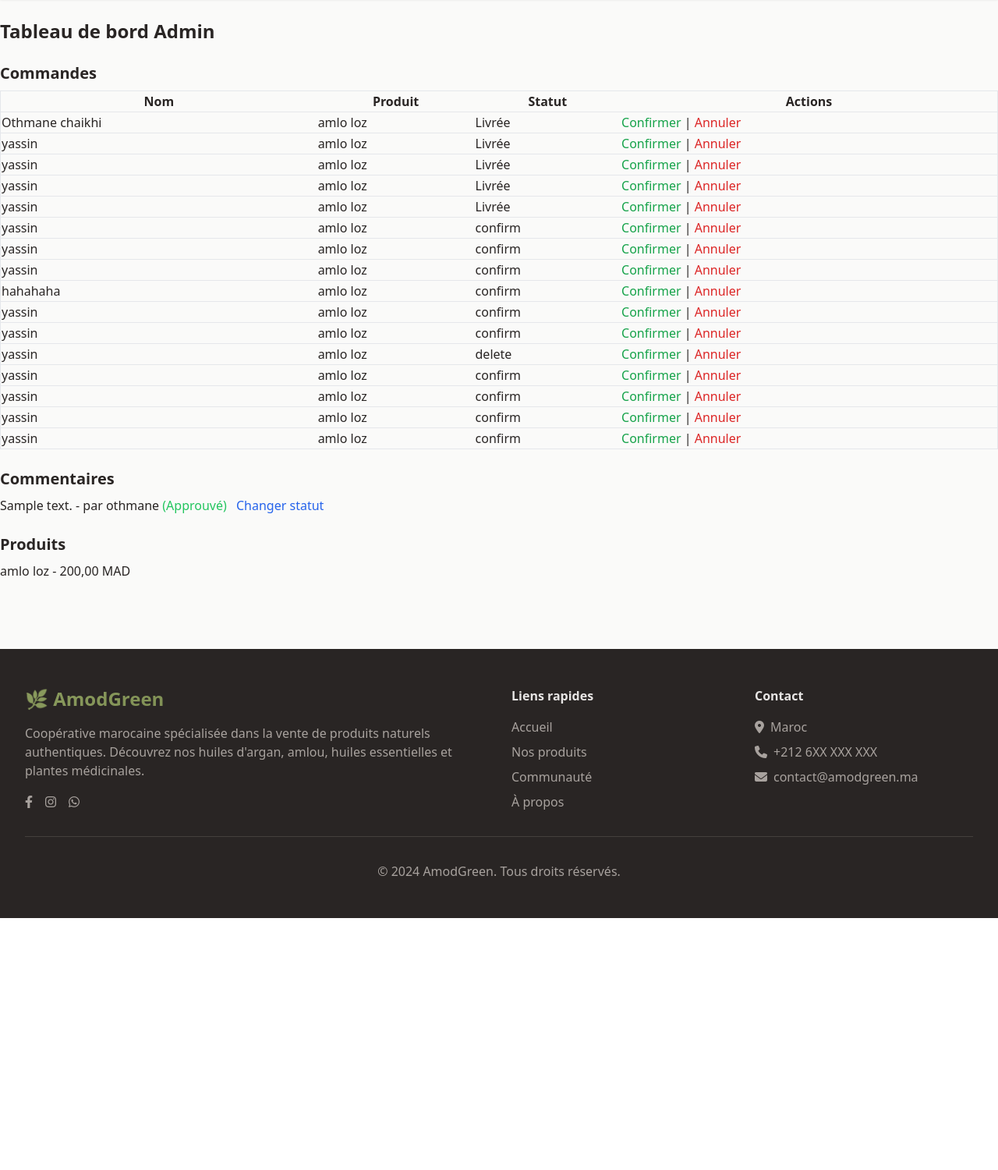
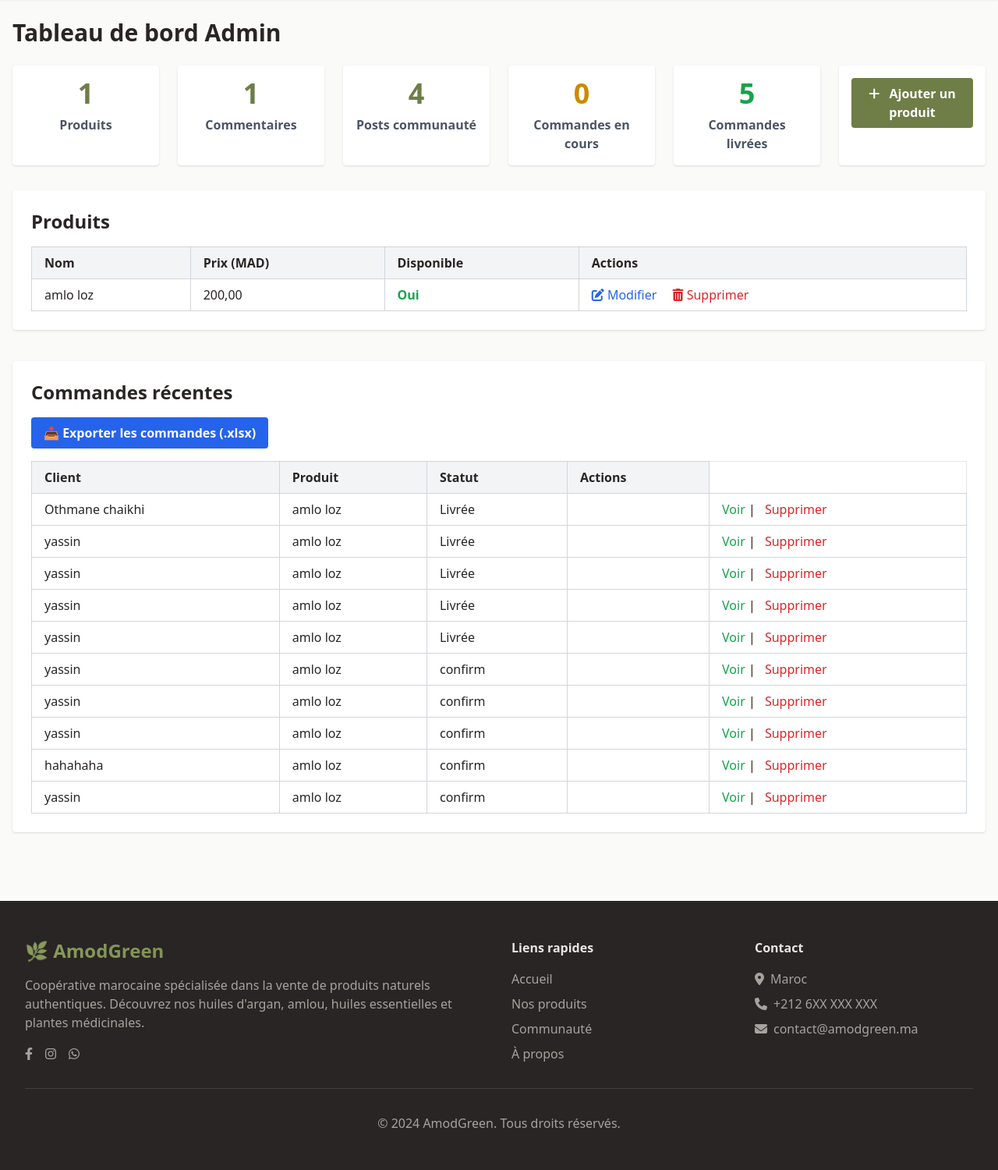
Before and after one commit to othmane-chaikhi/AmodgreenStore, a Django app: page /admin-dashboard/ in a window 1280 px wide. Shown: the part 65-1565 px from the top of the page at 78% size. Before the commit the page ends 1242 px from the top, so only its background shows below. Run offline with Django 4.2, Linux system fonts and the light colour scheme; a user stored in the database is signed in; data comes from the database, SQL or seed files in the repository; both versions use the stored data as it was after the commit; tables that the repository leaves empty hold one stand-in row (values such as "Sample post"); some libraries are stand-ins or nearby versions.

Commit message:
admin dashboard pas complet 90%

```diff
--- a/store/models.py
+++ b/store/models.py
@@ -88,7 +88,7 @@
     notes = models.TextField(blank=True, verbose_name="Remarques")
     status = models.CharField(max_length=20, choices=STATUS_CHOICES, default='pending', verbose_name="Statut")
     created_at = models.DateTimeField(auto_now_add=True, verbose_name="Date de commande")
-
+    estimated_delivery_date = models.DateField(null=True, blank=True, verbose_name="Date de livraison estimée")
     class Meta:
         verbose_name = "Commande"
         verbose_name_plural = "Commandes"
@@ -133,7 +133,7 @@
     content = models.TextField(verbose_name="Contenu")
     post_type = models.CharField(max_length=20, choices=POST_TYPES, default='discussion', verbose_name="Type de post")
     product = models.ForeignKey(Product, on_delete=models.CASCADE, null=True, blank=True, verbose_name="Produit lié")
-    is_approved = models.BooleanField(default=False, verbose_name="Approuvé")
+    is_approved = models.BooleanField(default=True, verbose_name="Approuvé")
     created_at = models.DateTimeField(auto_now_add=True)
     updated_at = models.DateTimeField(auto_now=True)
 
--- a/store/urls.py
+++ b/store/urls.py
@@ -1,7 +1,6 @@
 from django.urls import path
 from . import views
 from . import views_admin
-
 
 urlpatterns = [
     # Pages principales
@@ -23,7 +22,16 @@
     # Profil utilisateur
     path('profil/', views.profile, name='profile'),
 
+    # Admin dashboard & gestion
     path('admin-dashboard/', views_admin.admin_dashboard, name='admin_dashboard'),
+    path('admin-dashboard/product/create/', views_admin.product_create, name='product_create'),
     path('admin-dashboard/order/<int:order_id>/<str:status>/', views_admin.update_order_status, name='update_order_status'),
     path('admin-dashboard/comment/<int:comment_id>/toggle/', views_admin.toggle_comment_approval, name='toggle_comment_approval'),
+    path('admin-dashboard/product/<int:pk>/update/', views_admin.product_update, name='product_update'),
+    path('admin-dashboard/product/<int:pk>/delete/', views_admin.product_delete, name='product_delete'),
+    path('admin-dashboard/order/<int:order_id>/confirm/', views_admin.confirm_order, name='confirm_order'),
+    path('admin-dashboard/order/<int:order_id>/', views_admin.order_detail, name='order_detail'),
+    path('admin-dashboard/order/<int:order_id>/delete/', views_admin.delete_order, name='delete_order'),
+    path('admin-dashboard/export-orders/', views_admin.export_orders_excel, name='export_orders_excel'),
+
 ]
--- a/templates/admin/dashboard.html
+++ b/templates/admin/dashboard.html
@@ -2,47 +2,131 @@
 {% block title %}Tableau de bord Admin{% endblock %}
 
 {% block content %}
-<div class="container mx-auto py-6">
-    <h1 class="text-2xl font-bold mb-4">Tableau de bord Admin</h1>
+<div class="container mx-auto py-6 px-4">
 
-    <h2 class="text-xl font-semibold mt-6 mb-2">Commandes</h2>
-    <table class="w-full table-auto border">
-        <thead><tr><th>Nom</th><th>Produit</th><th>Statut</th><th>Actions</th></tr></thead>
+    <h1 class="text-3xl font-bold mb-6">Tableau de bord Admin</h1>
+
+    <!-- Cards statistiques -->
+    <div class="grid grid-cols-1 sm:grid-cols-2 md:grid-cols-3 lg:grid-cols-6 gap-6 mb-8">
+        <div class="bg-white rounded shadow p-4 text-center">
+            <div class="text-4xl font-bold text-olive-600">{{ total_products }}</div>
+            <div class="mt-2 text-gray-600 font-semibold">Produits</div>
+        </div>
+        <div class="bg-white rounded shadow p-4 text-center">
+            <div class="text-4xl font-bold text-olive-600">{{ total_comments }}</div>
+            <div class="mt-2 text-gray-600 font-semibold">Commentaires</div>
+        </div>
+        <div class="bg-white rounded shadow p-4 text-center">
+            <div class="text-4xl font-bold text-olive-600">{{ total_posts }}</div>
+            <div class="mt-2 text-gray-600 font-semibold">Posts communauté</div>
+        </div>
+        <div class="bg-white rounded shadow p-4 text-center">
+            <div class="text-4xl font-bold text-yellow-600">{{ orders_pending }}</div>
+            <div class="mt-2 text-gray-600 font-semibold">Commandes en cours</div>
+        </div>
+        <div class="bg-white rounded shadow p-4 text-center">
+            <div class="text-4xl font-bold text-green-600">{{ orders_delivered }}</div>
+            <div class="mt-2 text-gray-600 font-semibold">Commandes livrées</div>
+        </div>
+        <div class="bg-white rounded shadow p-4 text-center">
+            <a href="{% url 'product_create' %}"
+               class="inline-block bg-olive-600 hover:bg-olive-700 text-white px-4 py-2 rounded font-semibold transition">
+                <i class="fas fa-plus mr-2"></i> Ajouter un produit
+            </a>
+        </div>
+    </div>
+
+    <!-- Tableau des produits -->
+    <div class="bg-white rounded shadow p-6">
+        <h2 class="text-2xl font-semibold mb-4">Produits</h2>
+        <table class="w-full table-auto border-collapse border border-gray-200">
+            <thead>
+                <tr class="bg-gray-100">
+                    <th class="border border-gray-300 px-4 py-2 text-left">Nom</th>
+                    <th class="border border-gray-300 px-4 py-2 text-left">Prix (MAD)</th>
+                    <th class="border border-gray-300 px-4 py-2 text-left">Disponible</th>
+                    <th class="border border-gray-300 px-4 py-2 text-left">Actions</th>
+                </tr>
+            </thead>
             <tbody>
-        {% for order in orders %}
-        <tr class="border-t">
-            <td>{{ order.full_name }}</td>
-            <td>{{ order.product.name }}</td>
-            <td>{{ order.get_status_display }}</td>
-            <td>
-                <a href="{% url 'update_order_status' order.id 'confirmed' %}" class="text-green-600">Confirmer</a> |
-                <a href="{% url 'update_order_status' order.id 'cancelled' %}" class="text-red-600">Annuler</a>
+                {% for product in products %}
+                <tr class="hover:bg-gray-50">
+                    <td class="border border-gray-300 px-4 py-2">{{ product.name }}</td>
+                    <td class="border border-gray-300 px-4 py-2">{{ product.price }}</td>
+                    <td class="border border-gray-300 px-4 py-2">
+                        {% if product.is_available %}
+                            <span class="text-green-600 font-semibold">Oui</span>
+                        {% else %}
+                            <span class="text-red-600 font-semibold">Non</span>
+                        {% endif %}
                     </td>
+                    <td class="border border-gray-300 px-4 py-2 space-x-4">
+                        <a href="{% url 'product_update' product.id %}" class="text-blue-600 hover:underline">
+                            <i class="fas fa-edit"></i> Modifier
+                        </a>
+                        <a href="{% url 'product_delete' product.id %}" class="text-red-600 hover:underline" onclick="return confirm('Confirmer la suppression ?');">
+                            <i class="fas fa-trash-alt"></i> Supprimer
+                        </a>
+                    </td>
+                </tr>
+                {% empty %}
+                <tr>
+                    <td colspan="4" class="text-center py-4 text-gray-500">Aucun produit trouvé.</td>
                 </tr>
                 {% endfor %}
             </tbody>
         </table>
+    </div>
 
-    <h2 class="text-xl font-semibold mt-6 mb-2">Commentaires</h2>
-    <ul>
-        {% for comment in comments %}
-            <li class="mb-2">
-                {{ comment.content|truncatewords:10 }} - par {{ comment.author.username }}
-                {% if comment.is_approved %}
-                    <span class="text-green-500">(Approuvé)</span>
-                {% else %}
-                    <span class="text-red-500">(Non approuvé)</span>
+    <!-- Commandes récentes -->
+    <div class="mt-10 bg-white rounded shadow p-6">
+        <h2 class="text-2xl font-semibold mb-4">Commandes récentes</h2>
+        <a href="{% url 'export_orders_excel' %}"
+            class="inline-block mb-4 bg-blue-600 hover:bg-blue-700 text-white px-4 py-2 rounded font-semibold">
+            📥 Exporter les commandes (.xlsx)
+        </a>
+
+        <table class="w-full table-auto border-collapse border border-gray-200">
+            <thead>
+                <tr class="bg-gray-100">
+                    <th class="border border-gray-300 px-4 py-2 text-left">Client</th>
+                    <th class="border border-gray-300 px-4 py-2 text-left">Produit</th>
+                    <th class="border border-gray-300 px-4 py-2 text-left">Statut</th>
+                    <th class="border border-gray-300 px-4 py-2 text-left">Actions</th>
+                </tr>
+            </thead>
+            <tbody>
+                {% for order in orders %}
+                <tr class="hover:bg-gray-50">
+                    <td class="border border-gray-300 px-4 py-2">{{ order.full_name }}</td>
+                    <td class="border border-gray-300 px-4 py-2">{{ order.product.name }}</td>
+                    <td class="border border-gray-300 px-4 py-2">{{ order.get_status_display }}</td>
+                    <td class="border border-gray-300 px-4 py-2 space-x-2">
+                        {% if order.status == 'pending' %}
+                                <a href="{% url 'order_detail' order.id %}" class="text-green-600 hover:underline">Voir commande</a> |
+                                <a href="{% url 'update_order_status' order.id 'cancelled' %}" class="text-red-600 hover:underline">Annuler</a>
+                        {% elif order.status == 'contacted' %}
+                            <a href="{% url 'update_order_status' order.id 'in_progress' %}" class="text-blue-600 hover:underline">Commande en cours</a> |
+                            <a href="{% url 'update_order_status' order.id 'cancelled' %}" class="text-red-600 hover:underline">Annuler</a>
+                        {% elif order.status == 'in_progress' %}
+                            <a href="{% url 'update_order_status' order.id 'delivered' %}" class="text-green-700 hover:underline">Commande livrée</a>
                         {% endif %}
-                <a href="{% url 'toggle_comment_approval' comment.id %}" class="ml-2 text-blue-600">Changer statut</a>
-            </li>
+                        </td>
+                        <td class="border border-gray-300 px-4 py-2 space-x-2">
+                            <a href="{% url 'order_detail' order.id %}" class="text-green-600 hover:underline">Voir</a> |
+                            <a href="{% url 'delete_order' order.id %}" class="text-red-600 hover:underline"
+                                onclick="return confirm('Supprimer cette commande ?');">
+                                Supprimer
+                            </a>
+                        </td>   </tr>
+                {% empty %}
+                <tr>
+                    <td colspan="4" class="text-center py-4 text-gray-500">Aucune commande récente.</td>
+                </tr>
                 {% endfor %}
-    </ul>
+            </tbody>
+        </table>
+    </div>
 
-    <h2 class="text-xl font-semibold mt-6 mb-2">Produits</h2>
-    <ul>
-        {% for product in products %}
-            <li>{{ product.name }} - {{ product.price }} MAD</li>
-        {% endfor %}
-    </ul>
 </div>
 {% endblock %}
--- a/templates/store/community.html
+++ b/templates/store/community.html
@@ -4,6 +4,8 @@
 {% block title %}Communauté - AmodGreen{% endblock %}
 
 {% block content %}
+
+
 <div class="max-w-6xl mx-auto px-4 sm:px-6 lg:px-8 py-8">
     <!-- Header -->
     <div class="text-center mb-12">
```
Also changed, not shown: store/forms.py (+10 -0 lines), store/views.py (+12 -8 lines), store/views_admin.py (+141 -11 lines), templates/admin/confirm_order.html (added, +21 -0 lines), templates/admin/order_detail.html (added, +27 -0 lines), templates/admin/product_confirm_delete.html (added, +11 -0 lines), templates/admin/product_create.html (added, +19 -0 lines), templates/admin/product_form.html (added, +17 -0 lines), db.sqlite3, media/products/Principale.png (added), store/migrations/0002_alter_communitypost_is_approved.py (added), store/migrations/0003_order_estimated_delivery_date.py (added). Lines whose indentation alone changed are shown as unchanged.
